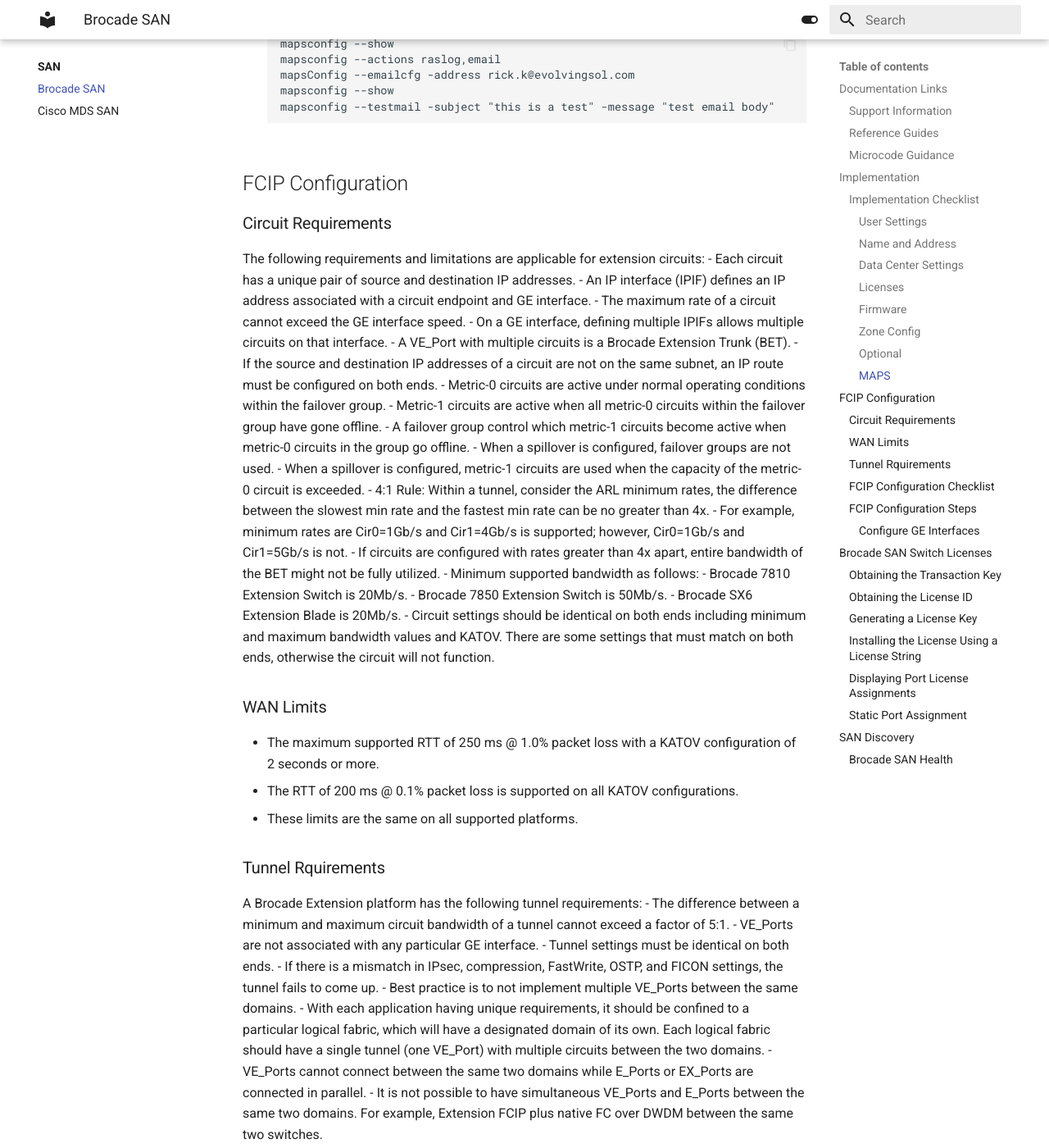
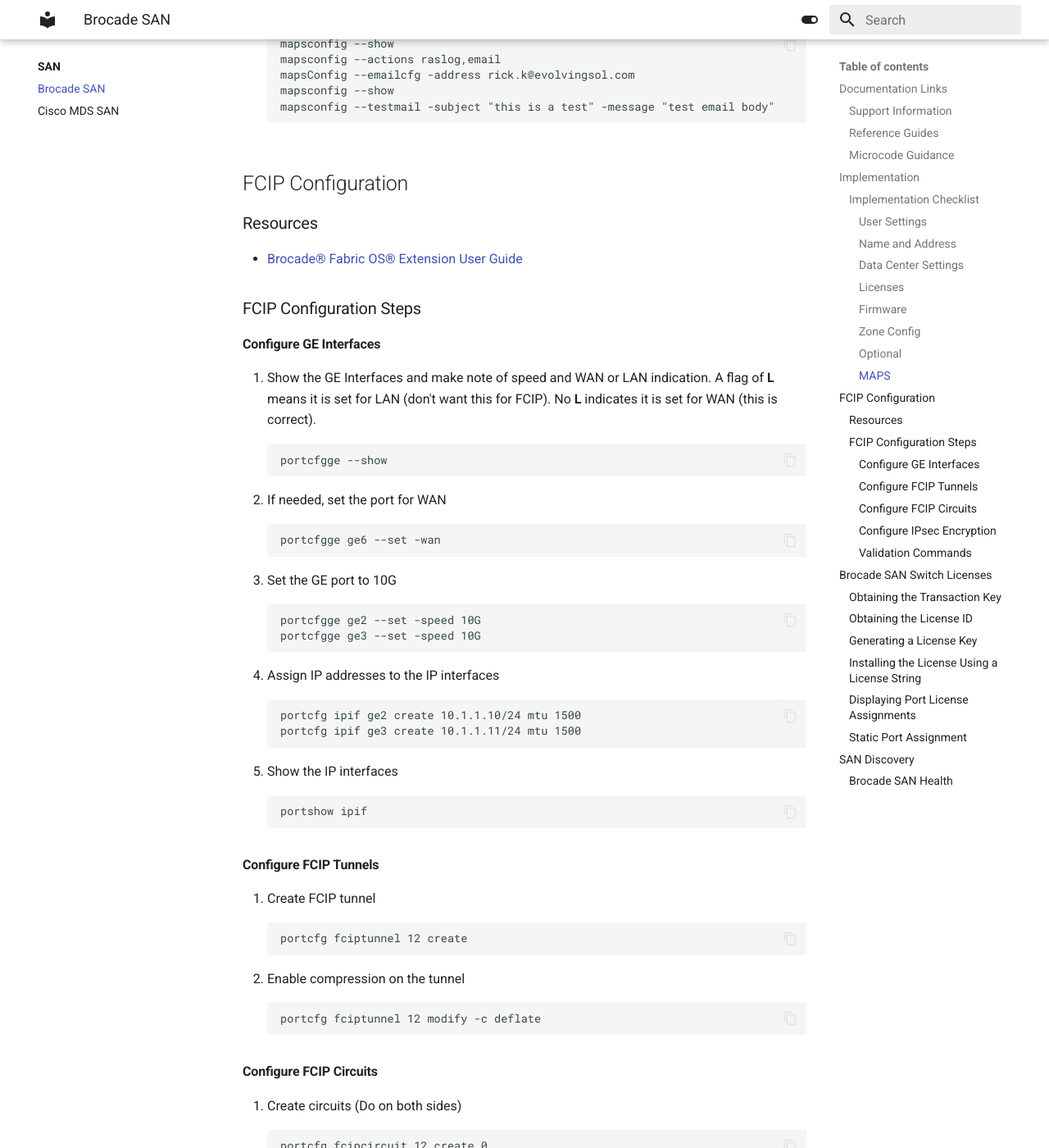
Before and after one commit to rickkoe/worknotes, an MkDocs documentation site: the page built from docs/SAN/brocade.md, in a window 1280 px wide and 1400 px high, scrolled down 3495 px. Shown: the whole window at 82% size. Built offline with MkDocs 1.6.1 and Material for MkDocs 9.7.7, drawn with Linux system fonts in a browser that asks for light colours; some of the changed text lies outside the part shown.

Commit message:
update fcip

````diff
--- a/docs/SAN/brocade.md
+++ b/docs/SAN/brocade.md
@@ -162,107 +162,85 @@
 mapsconfig --testmail -subject "this is a test" -message "test email body"
 ```
 ## FCIP Configuration
-### Circuit Requirements
-The following requirements and limitations are applicable for extension circuits:
-- Each circuit has a unique pair of source and destination IP addresses.
-- An IP interface (IPIF) defines an IP address associated with a circuit endpoint and GE interface.
-- The maximum rate of a circuit cannot exceed the GE interface speed.
-- On a GE interface, defining multiple IPIFs allows multiple circuits on that interface.
-- A VE_Port with multiple circuits is a Brocade Extension Trunk (BET).
-- If the source and destination IP addresses of a circuit are not on the same subnet, an IP route must be configured on both ends.
-- Metric-0 circuits are active under normal operating conditions within the failover group.
-- Metric-1 circuits are active when all metric-0 circuits within the failover group have gone offline.
-- A failover group control which metric-1 circuits become active when metric-0 circuits in the group go offline.
-- When a spillover is configured, failover groups are not used.
-- When a spillover is configured, metric-1 circuits are used when the capacity of the metric-0 circuit is exceeded.
-- 4:1 Rule: Within a tunnel, consider the ARL minimum rates, the difference between the slowest min rate and the fastest min rate can be no greater than 4x.
-    - For example, minimum rates are Cir0=1Gb/s and Cir1=4Gb/s is supported; however, Cir0=1Gb/s and Cir1=5Gb/s is not.
-    - If circuits are configured with rates greater than 4x apart, entire bandwidth of the BET might not be fully utilized.
-- Minimum supported bandwidth as follows:
-    - Brocade 7810 Extension Switch is 20Mb/s.
-    - Brocade 7850 Extension Switch is 50Mb/s.
-    - Brocade SX6 Extension Blade is 20Mb/s.
-- Circuit settings should be identical on both ends including minimum and maximum bandwidth values and KATOV. There are some settings that must match on both ends, otherwise the circuit will not function.
-### WAN Limits
-- The maximum supported RTT of 250 ms @ 1.0% packet loss with a KATOV configuration of 2 seconds or more.
-- The RTT of 200 ms @ 0.1% packet loss is supported on all KATOV configurations.
-- These limits are the same on all supported platforms.
+### Resources
+- [Brocade® Fabric OS® Extension User Guide](https://techdocs.broadcom.com/us/en/fibre-channel-networking/fabric-os/fabric-os-extension/9-2-x.html)
+### FCIP Configuration Steps
 
-### Tunnel Rquirements
-A Brocade Extension platform has the following tunnel requirements:
-- The difference between a minimum and maximum circuit bandwidth of a tunnel cannot exceed a factor of 5:1.
-- VE_Ports are not associated with any particular GE interface.
-- Tunnel settings must be identical on both ends.
-    - If there is a mismatch in IPsec, compression, FastWrite, OSTP, and FICON settings, the tunnel fails to come up.
-- Best practice is to not implement multiple VE_Ports between the same domains.
-    - With each application having unique requirements, it should be confined to a particular logical fabric, which will have a designated domain of its own. Each logical fabric should have a single tunnel (one VE_Port) with multiple circuits between the two domains.
-- VE_Ports cannot connect between the same two domains while E_Ports or EX_Ports are connected in parallel.
-    - It is not possible to have simultaneous VE_Ports and E_Ports between the same two domains. For example, Extension FCIP plus native FC over DWDM between the same two switches.
-
-### FCIP Configuration Checklist
-- <input type="checkbox"/> Have the Brocade platforms been installed into a rack?
-- <input type="checkbox"/> Have the Brocade platforms been connected to a dual power?
-- <input type="checkbox"/> Have the Brocade platforms been connected to the Mgmt network?
-- <input type="checkbox"/> Have the Brocade platforms been cabled to the storage replication ports?
-- <input type="checkbox"/> Have the Brocade platforms been cabled to the IP WAN network?
-- <input type="checkbox"/> The Brocade platform has undergone basic configuration for:
-    - <input type="checkbox"/> Switch name
-    - <input type="checkbox"/> Fabric name
-    - <input type="checkbox"/> Support Link
-    - <input type="checkbox"/> Domain ID
-    - <input type="checkbox"/> AAA (LDAP and RADIUS)
-    - <input type="checkbox"/> SSH access
-    - <input type="checkbox"/> DNS
-    - <input type="checkbox"/> NTP
-    - <input type="checkbox"/> IPfilter
-    - <input type="checkbox"/> syslog
-    - <input type="checkbox"/> default zoning
-    - <input type="checkbox"/> Any other security configurations
-- <input type="checkbox"/> Has the WAN IP network been provisioned and is the IP network operational from end-to-end?
-- <input type="checkbox"/> Specific to each platform, determine the required Application mode, VE Mode, and GE Mode settings?
-- <input type="checkbox"/> Determine the amount of bandwidth required to satisfy your replication needs?
-- <input type="checkbox"/> Determine the VE_Port you use for the tunnel? *Typically, the first one is used, and the same number on both ends.*
-- <input type="checkbox"/> Determine how many circuits that the tunnel needs for aggregate bandwidth and resiliency purposes? *Will additional circuits be needed for failover (metric-0 and metric-1)? Often when using BET, failover circuits are not needed.*
-- <input type="checkbox"/> Determine the minimum and maximum bandwidth of each circuit? *If ARL is not being used, setting the minimum = maximum rate disables ARL and enables Committed Information Rate (CIR) at the rate specified*
-- <input type="checkbox"/> Determine which GE interfaces will be used for each circuit?
-- <input type="checkbox"/> Obtain the IP subnets, subnet masks, and end-to-end network MTU. *Assign IP addresses from the subnets to IPIF of each circuit*
-- <input type="checkbox"/> Determine local and remote IP addresses for each circuit?
-- <input type="checkbox"/> Determine local and remote eHCL IP addresses for each circuit? *Configuring eHCL is optional and the extension platform must support eHCL.*
-- <input type="checkbox"/> If the local and remote subnets are different, L3 network, determine the gateway IP address. Frequently, there is only one gateway; however, there could be different gateways for different remote subnets. *The gateway is on the same subnet as the IP address of the IPIF that uses the gateway. The route also contains the remote subnet and its mask.*
-
-### FCIP Configuration Steps
 #### Configure GE Interfaces
-1. Enter `portcfgge` command with the `--help` option:
-        portcfgge --help
-1. Show the GE Interfaces and amke note of speed and WAN or LAN indication.  A flag of **L** means it is set for LAN (don't want this for FCIP).  No **L** indicates it is set for WAN (this is correct).
+1. Show the GE Interfaces and make note of speed and WAN or LAN indication.  A flag of **L** means it is set for LAN (don't want this for FCIP).  No **L** indicates it is set for WAN (this is correct).
+        ```
         portcfgge --show
+        ```
+1. If needed, set the port for WAN
+        ```
+        portcfgge ge6 --set -wan
+        ```
 1. Set the GE port to 10G
+        ```
         portcfgge ge2 --set -speed 10G
         portcfgge ge3 --set -speed 10G
+        ```
 1. Assign IP addresses to the IP interfaces
-        portcfg ipif ge2 create 10.42.148.237/24
-        portcfg ipif ge3 create 10.42.148.238/24
+        ```
+        portcfg ipif ge2 create 10.1.1.10/24 mtu 1500
+        portcfg ipif ge3 create 10.1.1.11/24 mtu 1500
+        ```
 1. Show the IP interfaces
+        ```
         portshow ipif
-1. Create FCIP tunnel (Do on both sides)
+        ```
+#### Configure FCIP Tunnels
+1. Create FCIP tunnel
+        ```
         portcfg fciptunnel 12 create
-        portcfg fciptunnel 12 modify --fc-compression fast-deflate
+        ```
+1. Enable compression on the tunnel
+        ```
+        portcfg fciptunnel 12 modify -c deflate
+        ```
+#### Configure FCIP Circuits
 1. Create circuits (Do on both sides)
+        ```
         portcfg fcipcircuit 12 create 0
         portcfg fcipcircuit 12 create 1
+        ```
 1. Add circuit IP addresses (Do on both sides)
+        ```
         portcfg fcipcircuit 12 modify 0 --local-ip 10.0.0.5 --remote-ip 192.168.0.5
         portcfg fcipcircuit 12 modify 1 --local-ip 10.0.0.6 --remote-ip 192.168.0.6
+        ```
 1. Set min and max bandwidth (Do on both sides)
-        portcfg fcipcircuit 12 modify 0 --min 1G --max 10G
-        portcfg fcipcircuit 12 modify 1 --min 1G --max 10G
+        ```
+        portcfg fcipcircuit 12 modify 0 -b 615000 -B 1230000
+        portcfg fcipcircuit 12 modify 1 -b 615000 -B 1230000
+        ```
+#### Configure IPsec Encryption
+1. Create an IPsec Policy
+        ```
+        portcfg ipsec-policy MyPolicyName create --preshared-key Li6a28@yfH@sgT28PNUj
+        ```
+1. Verify the IPsec policy is correct on all switches
+        ```
+        portshow ipsec-policy --password
+        ```
+1. Apply the IPSec Policy to the tunnel
+        ```
+        portcfg fciptunnel 12 modify --ipsec MyPolicyName
+        ```
+1. Verify the IPsec configuration was applied to all circuits correctly
+        ```
+        portshow ipsec-policy --ike
+        ```
+#### Validation Commands
+- Show the IP Interfaces
+        ```
+        portshow ipif
+        ```
+- Show the FCIP Tunnel status along with circuits
+        ```
+        portshow fciptunnel -c
+        ```
 
-
-
-PLASBIEVEN2 eth2                          10.42.148.235
-PLASBIEVEN2 eth3                          10.42.148.236
-PLASBIODD2 eth2                           10.42.148.237
-PLASBIODD2 eth3                           1042.148.238
 ## Brocade SAN Switch Licenses
 In order to activate a license, you must have a **Transaction Key** for each license to be activated along with the **License ID** (LID) of the appropriate switch.
 ### Obtaining the Transaction Key
--- a/mkdocs.yml
+++ b/mkdocs.yml
@@ -47,18 +47,20 @@
     - icon: fontawesome/brands/linkedin
       link: https://www.linkedin.com/in/rickkoetter/
 markdown_extensions:
+  - toc:
+      permalink:
   - pymdownx.highlight:
       anchor_linenums: true
-  - pymdownx.inlinehilite
-  - pymdownx.snippets
-  - admonition
+  - pymdownx.inlinehilite:
+  - pymdownx.snippets:
+  - admonition:
   - pymdownx.arithmatex:
       generic: true
-  - footnotes
-  - pymdownx.details
-  - pymdownx.superfences
-  - pymdownx.mark
-  - tables
+  - footnotes:
+  - pymdownx.details:
+  - pymdownx.superfences:
+  - pymdownx.mark:
+  - tables:
   - pymdownx.emoji:
       emoji_index: !!python/name:materialx.emoji.twemoji
       emoji_generator: !!python/name:materialx.emoji.to_svg
````
